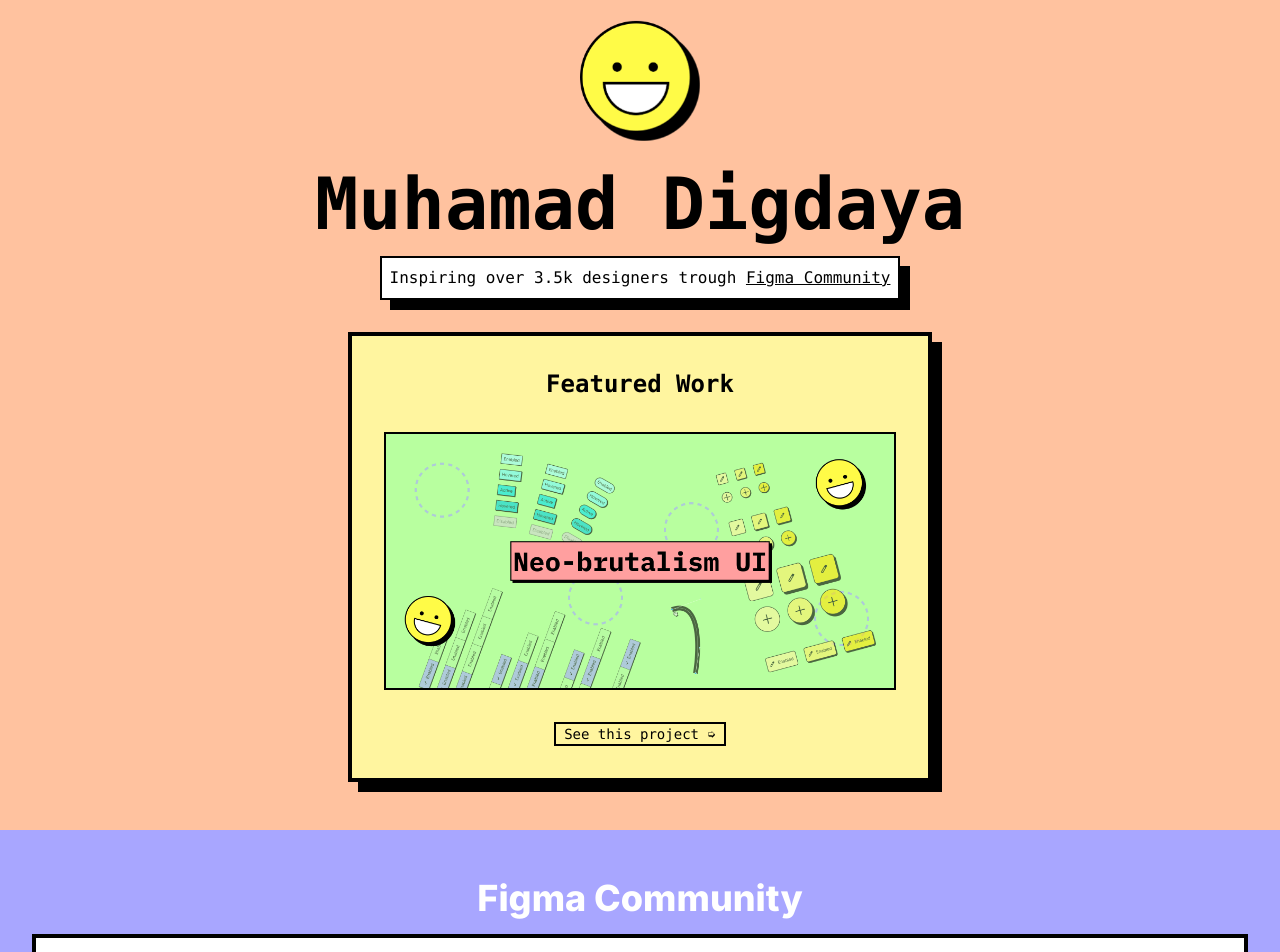
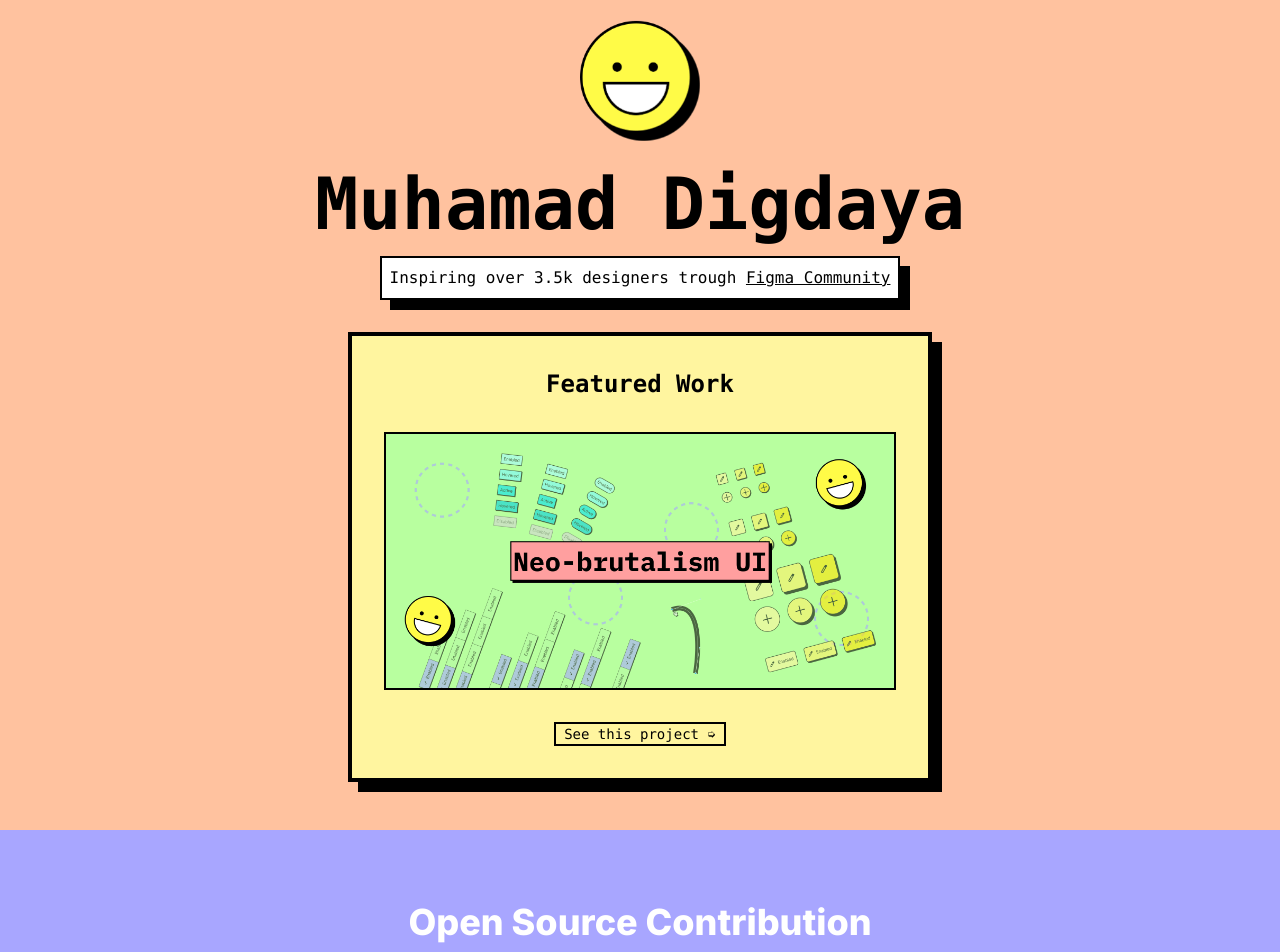
Before and after one commit to muhamaddigdaya/portfolio, a Next.js app: page / in a window 1280 px wide. Shown: the top 952 px of the page. Built offline with nearby package versions, Linux system fonts and the light colour scheme.

Commit message:
Update Community.tsx

```diff
--- a/src/app/components/Community.tsx
+++ b/src/app/components/Community.tsx
@@ -7,46 +7,46 @@ type Props = {}
 const Community = (props: Props) => {
   return (
     <div className="flex sm:flex-col min-h-screen w-screen bg-[#A8A6FF] min-w-screen items-center justify-items-center justify-center p-8">
-      <header className="cursor-default font-extrabold sm:text-4xl xl:text-8xl xl:p-16 lg:p-4 md:p-4 sm:p-4 text-white hover:text-[#FFF59F] duration-300 ease-out">Figma Community</header>
+      <header className="cursor-default font-extrabold sm:text-4xl xl:text-8xl xl:p-16 lg:p-10 md:p-8 sm:p-8 text-white hover:text-[#FFF59F] duration-300 ease-out">Open Source Contribution</header>
       <div className="grid xl:grid-cols-3 sm:grid-cols-none gap-8 text-black">
         <Link href="https://www.figma.com/community/file/1207145809192122717" target="_blank">
           <div className="bg-white hover:bg-green-100 text-black p-4 space-y-2 border-4 w-fit border-black">
-          <Image src="/Carousel.png" width={1920} height={960} alt="Carousel Thumbnail" className="xl:w-500px lg:w-450 md:w-400 sm:w-200px"/>
+            <Image src="/Carousel.png" width={1920} height={960} alt="Carousel Thumbnail" className="xl:w-500px lg:w-450 md:w-400 sm:w-200px" />
             <h2 className="text-xl font-bold text-white bg-[#FF5959] w-fit p-2">Interactive Carousel</h2>
             <p className="font-mono w-4/5">You can try the prototype now, go to the page, interact, and customize!</p>
           </div>
         </Link>
         <Link href="https://www.figma.com/community/file/1123140672040727667/UI-Component---Interactive-Dropdown-(customizable)" target="_blank">
           <div className="bg-white hover:bg-orange-100 text-black p-4 space-y-2 border-4 w-fit border-black">
-          <Image src="/Dropdown.png" width={1920} height={960} alt="Dropdown Thumbnail" className="xl:w-500px lg:w-450 md:w-400 sm:w-200px"/>
+            <Image src="/Dropdown.png" width={1920} height={960} alt="Dropdown Thumbnail" className="xl:w-500px lg:w-450 md:w-400 sm:w-200px" />
             <h2 className="text-xl font-bold text-white bg-[#308FFF] w-fit p-2">Interactive Dropdown</h2>
             <p className="font-mono w-4/5">Customize your own version of <b>Dropdown</b> without starting from scratch.</p>
           </div>
         </Link>
         <Link href="https://www.figma.com/community/file/1131738974378358873/UI-Component---Interactive-Selection-Radio-Button(customizable)" target="_blank">
           <div className="bg-white hover:bg-blue-100 text-black p-4 space-y-2 border-4 w-fit border-black">
-          <Image src="/Radio.png" width={1920} height={960} alt="Radio Thumbnail" className="xl:w-500px lg:w-450 md:w-400 sm:w-200px"/>
+            <Image src="/Radio.png" width={1920} height={960} alt="Radio Thumbnail" className="xl:w-500px lg:w-450 md:w-400 sm:w-200px" />
             <h2 className="text-xl font-bold text-black bg-[#FFCE4F] w-fit p-2">Interactive Radio Button</h2>
             <p className="font-mono w-4/5">Radio button pre-made for you to customize and match your project's style.</p>
           </div>
         </Link>
         <Link href="https://www.figma.com/community/file/1206095085125985582/Website-Landing-Page-Template-(neo-brutalism)" target="_blank">
           <div className="bg-white hover:bg-yellow-100 text-black p-4 space-y-2 border-4 w-fit border-black">
-          <Image src="/Website.png" width={1920} height={960} alt="Website Thumbnail" className="xl:w-500px lg:w-450 md:w-400 sm:w-200px"/>
+            <Image src="/Website.png" width={1920} height={960} alt="Website Thumbnail" className="xl:w-500px lg:w-450 md:w-400 sm:w-200px" />
             <h2 className="text-xl font-bold text-white bg-[#9747FF] w-fit p-2">Website Template</h2>
             <p className="font-mono w-4/5">Landing Page to inspire your next neo-brutalism project, or maybe even use it as a template.</p>
           </div>
         </Link>
         <Link href="https://www.figma.com/community/file/1209364886079568569/UI-Component---Interactive-Checkbox-(customizable)" target="_blank">
           <div className="bg-white hover:bg-green-100 text-black p-4 space-y-2 border-4 w-fit border-black">
-          <Image src="/Checkbox.png" width={1920} height={960} alt="Checkbox Thumbnail" className="xl:w-500px lg:w-450 md:w-400 sm:w-200px"/>
+            <Image src="/Checkbox.png" width={1920} height={960} alt="Checkbox Thumbnail" className="xl:w-500px lg:w-450 md:w-400 sm:w-200px" />
             <h2 className="text-xl font-bold text-black bg-[#FFA6F6] w-fit p-2">Interactive Checkbox</h2>
             <p className="font-mono w-4/5">Use this if you are lazy to make a checkbox. All done for you.</p>
           </div>
         </Link>
         <Link href="https://www.figma.com/community/file/1209140581871190509/UI-Component---Interactive-Button-(customizable)" target="_blank">
           <div className="bg-white hover:bg-purple-100 text-black p-4 space-y-2 border-4 w-fit border-black">
-          <Image src="/Button.png" width={1920} height={960} alt="Button Thumbnail" className="xl:w-500px lg:w-450 md:w-400 sm:w-200px"/>
+            <Image src="/Button.png" width={1920} height={960} alt="Button Thumbnail" className="xl:w-500px lg:w-450 md:w-400 sm:w-200px" />
             <h2 className="text-xl font-bold text-black bg-[#FF932F] w-fit p-2">Interactive Button</h2>
             <p className="font-mono w-4/5">Completed button interactions, made for you, ready to use and customize.</p>
           </div>
```
Lines whose indentation alone changed are shown as unchanged.
